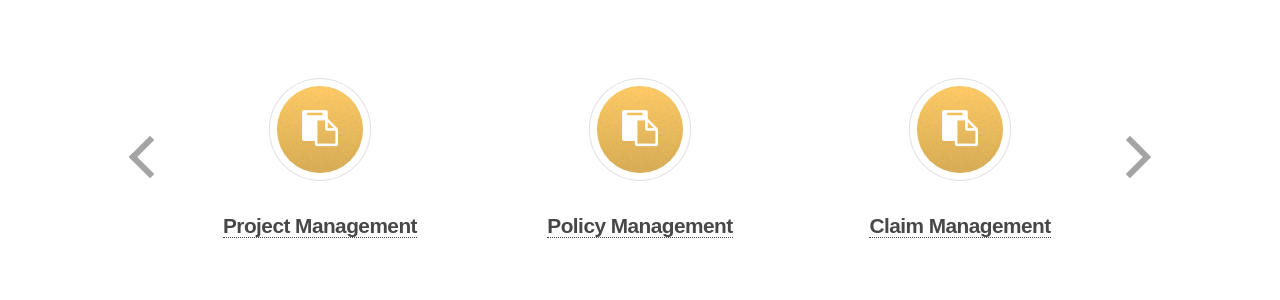
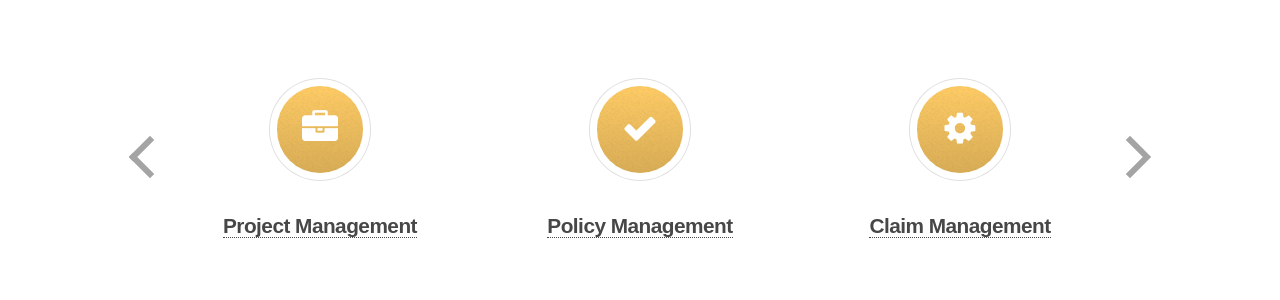
Before and after one commit to alljustincase/allrisx.com, a Jekyll site: the page built from index.html, in a window 1280 px wide. Shown: the part 578-878 px from the top of the page. Built offline with Jekyll 4.4.1, drawn with Linux system fonts in a browser that asks for light colours.

Commit message:
Updated '_includes/highlight.html' via CloudCannon

```diff
--- a/_includes/highlight.html
+++ b/_includes/highlight.html
@@ -7,10 +7,11 @@
 							{%  for feat in site.data.navigation.feats %}
 							{%	assign heading = feat.text	%}
 							{%	assign href = feat.link | prepend: '/features/' %}
+							{%	assign icon = feat.icon %}
 
 							<section class="4u">
 								<div class="box highlight slide-highlight narrower-remove-padding-left">
-									<i class="icon major fa-clipboard"></i>
+									<i class="icon major {{ icon }}"></i>
 									<h3 class="slide-text">
 										<a href="{{ href }}" target="_blank">{{ heading }}</a>
 									</h3>
```
